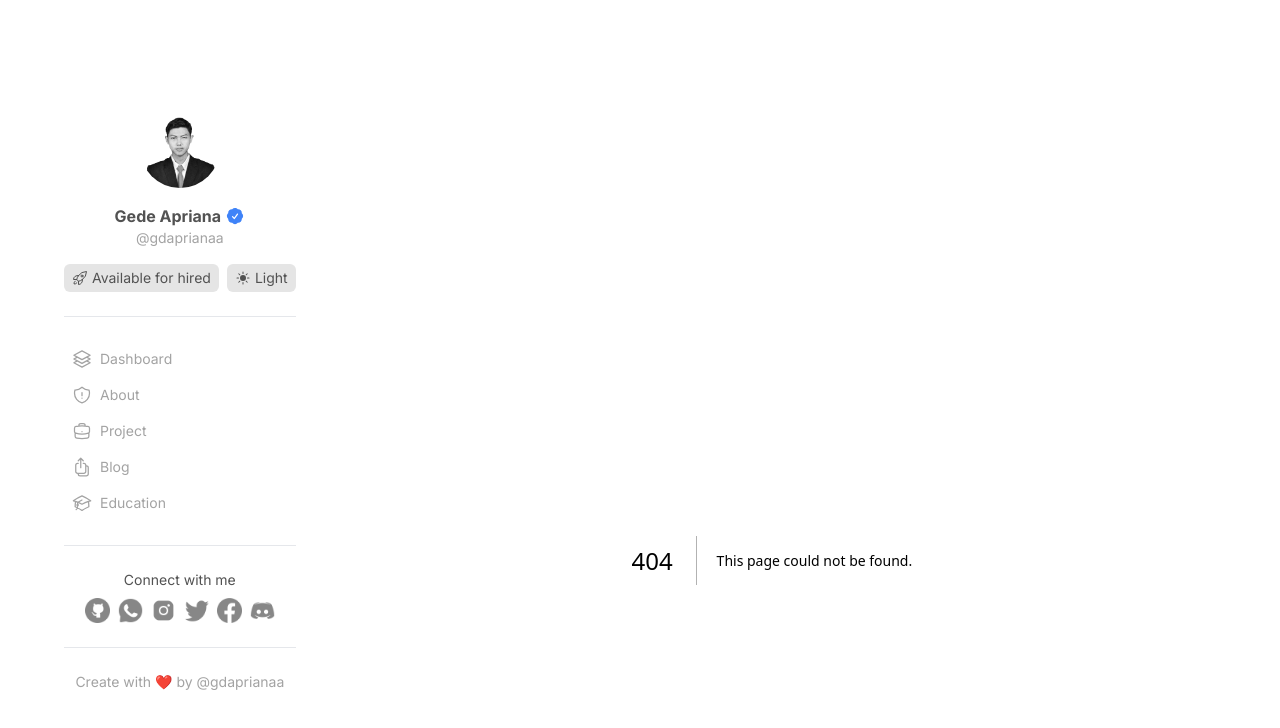
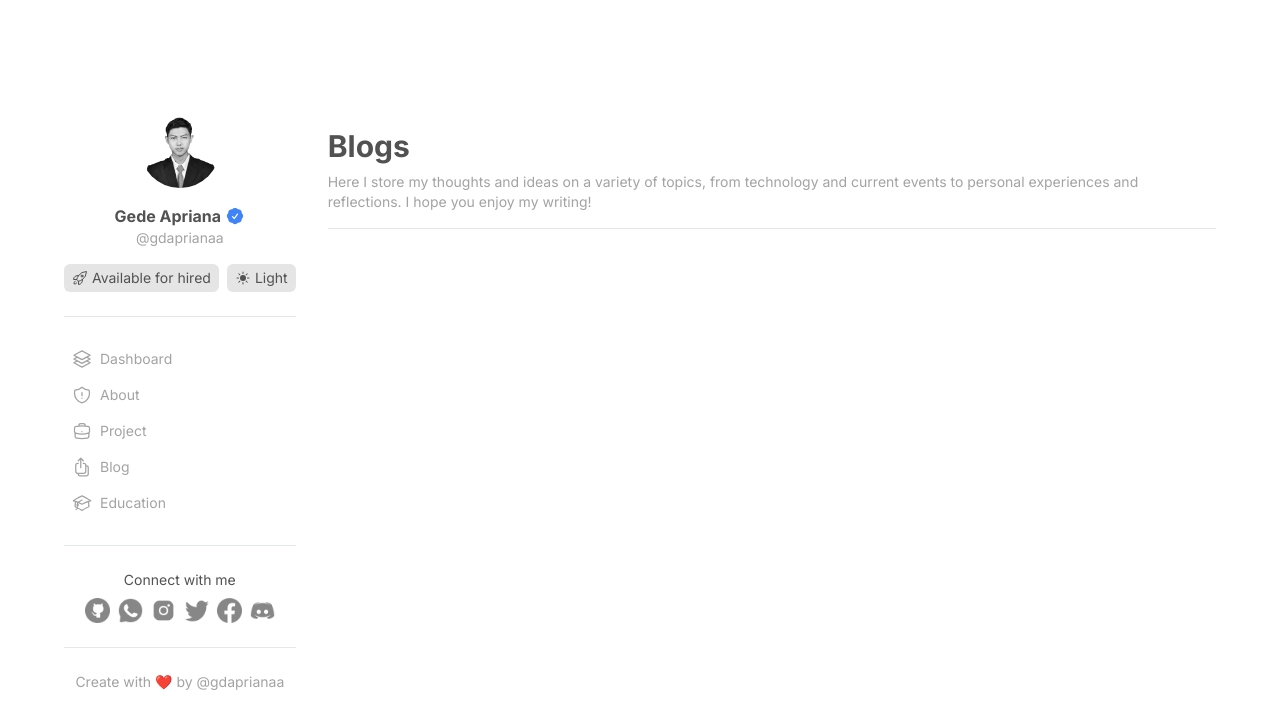
Before and after one commit to gdapriana/personal-portfolio, a Next.js app: page /blogs in a window 1280 px wide. Before the commit this address had no page. Shown: the top 728 px of the page. Built offline with nearby package versions, Linux system fonts and the light colour scheme.

Commit message:
finish project section

```diff
--- /dev/null
+++ b/src/app/blogs/page.tsx
@@ -0,0 +1,16 @@
+import Header from "@/components/globals/Header";
+import Divider from "@/components/globals/Divider";
+
+const metadata: any = {
+  title: "Blogs",
+  subtitle: "Here I store my thoughts and ideas on a variety of topics, from technology and current events to personal experiences and reflections. I hope you enjoy my writing!",
+};
+
+export default function Blog() {
+  return (
+    <div className="w-full h-full flex flex-col justify-start items-center overflow-hidden">
+      <Header metadata={metadata} />
+      <Divider />
+    </div>
+  )
+}
--- a/src/app/layout.tsx
+++ b/src/app/layout.tsx
@@ -20,7 +20,7 @@ export default function RootLayout({
 		<html lang="en">
 			<body className={inter.className}>
 				<ThemeProvider attribute="class" defaultTheme="system" enableSystem>
-					<main className="w-full h-screen dark:bg-neutral-900 p-8 sm:p-16 flex justify-center items-start">
+					<main className="w-full h-screen dark:bg-neutral-900 p-8 sm:p-8 flex justify-center items-start">
 						<div className="w-full h-full max-w-6xl gap-8 flex">
 							<div className="h-full hidden sm:flex">
 								<Sidebar />
--- a/src/app/projects/page.tsx
+++ b/src/app/projects/page.tsx
@@ -1,9 +1,10 @@
 "use client";
 import { useState } from "react";
-import Header from "@/components/projects/Header"
+import Header from "@/components/globals/Header"
 import ViewButton from "@/components/projects/ViewButton";
 import Pagination from "@/components/projects/Pagination";
 import ProjectSection from "@/components/projects/ProjectSection";
+import Divider from "@/components/globals/Divider";
 
 const metadata: any = {
   title: "Projects",
@@ -22,10 +23,3 @@ export default function Project() {
     </div>
   );
 }
-
-
-
-
-const Divider = () => {
-  return <div className="w-full dark:border-neutral-800 border-b my-4"></div>;
-};
--- /dev/null
+++ b/src/components/globals/Divider.tsx
@@ -0,0 +1,3 @@
+export default function Divider() {
+  return <div className="w-full dark:border-neutral-800 border-b my-4"></div>;
+};
--- /dev/null
+++ b/src/components/globals/LoadingAnimation.tsx
@@ -0,0 +1,5 @@
+import LoadingAnimation from "@/assets/images/loading.gif"
+import Image from "next/image";
+export default function LodingAnimation() {
+  return <Image src={LoadingAnimation} alt="Loading..." />
+}
--- a/src/components/projects/ProjectSection.tsx
+++ b/src/components/projects/ProjectSection.tsx
@@ -1,6 +1,7 @@
 import ProjectCard from "@/components/projects/ProjectCard";
 import ProjectList from "@/components/projects/ProjectList";
 import { useEffect, useState } from "react";
+import LoadingAnimation from "@/components/globals/LoadingAnimation"
 import axios from "axios";
 
 export default function ProjectSection ({ view }: { view: string }) {
@@ -10,18 +11,22 @@ export default function ProjectSection ({ view }: { view: string }) {
     axios.get("http://localhost:3000/api/projects").then((response: any) => setProjects(response.data.projects)).catch((error)=> console.log(error))
   }, [])
 
+  if(projects.length !== 0) {
     if (view === "card") {
       return (
-      <div className="w-full flex-1 overflow-auto auto-rows-max gap-4 grid mt-4 grid-cols-2 sm:grid-cols-1 lg:grid-cols-3 md:grid-cols-2">
+        <div
+          className="w-full flex-1 overflow-auto auto-rows-max gap-4 grid mt-4 grid-cols-2 sm:grid-cols-1 lg:grid-cols-3 md:grid-cols-2">
           {projects.map((item: any) => <ProjectCard key={item._id} data={item} />)}
         </div>
       );
     } else {
       return (
-      <div className="w-full mt-4 flex flex-col justify-center gap-2 items-center overflow-hidden">
+        <div className="w-full flex-1 mt-4 flex flex-col justify-start gap-2 items-center overflow-hidden">
           {projects.map((item: any) => <ProjectList key={item._id} data={item} />)}
         </div>
       );
     }
-
+  } else {
+    return <div className="w-full flex flex-1 justify-center items-center"><LoadingAnimation /></div>
+  }
 };
--- a/src/components/sidebar/Sidebar.tsx
+++ b/src/components/sidebar/Sidebar.tsx
@@ -54,7 +54,7 @@ const metadata: {
     },
     {
       name: "Blog",
-      path: "/blog",
+      path: "/blogs",
       icon: "M7.5 7.5h-.75A2.25 2.25 0 004.5 9.75v7.5a2.25 2.25 0 002.25 2.25h7.5a2.25 2.25 0 002.25-2.25v-7.5a2.25 2.25 0 00-2.25-2.25h-.75m0-3l-3-3m0 0l-3 3m3-3v11.25m6-2.25h.75a2.25 2.25 0 012.25 2.25v7.5a2.25 2.25 0 01-2.25 2.25h-7.5a2.25 2.25 0 01-2.25-2.25v-.75",
     },
     {
```
Also changed, not shown: src/assets/images/loading.gif (added), src/components/globals/Header.tsx (renamed from src/components/projects/Header.tsx). Lines whose indentation alone changed are shown as unchanged.
